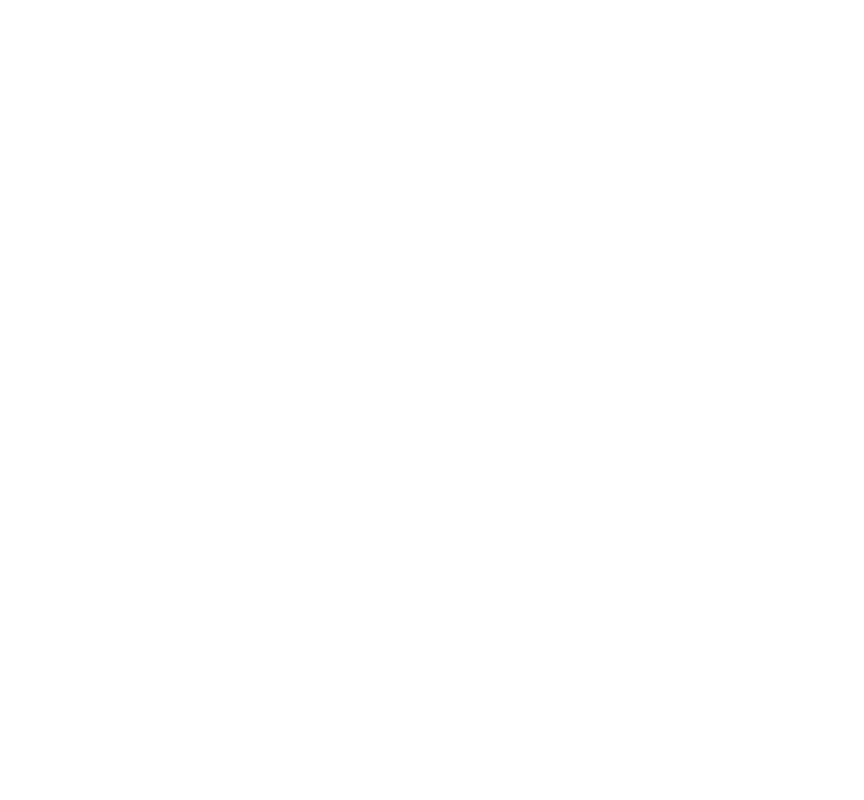
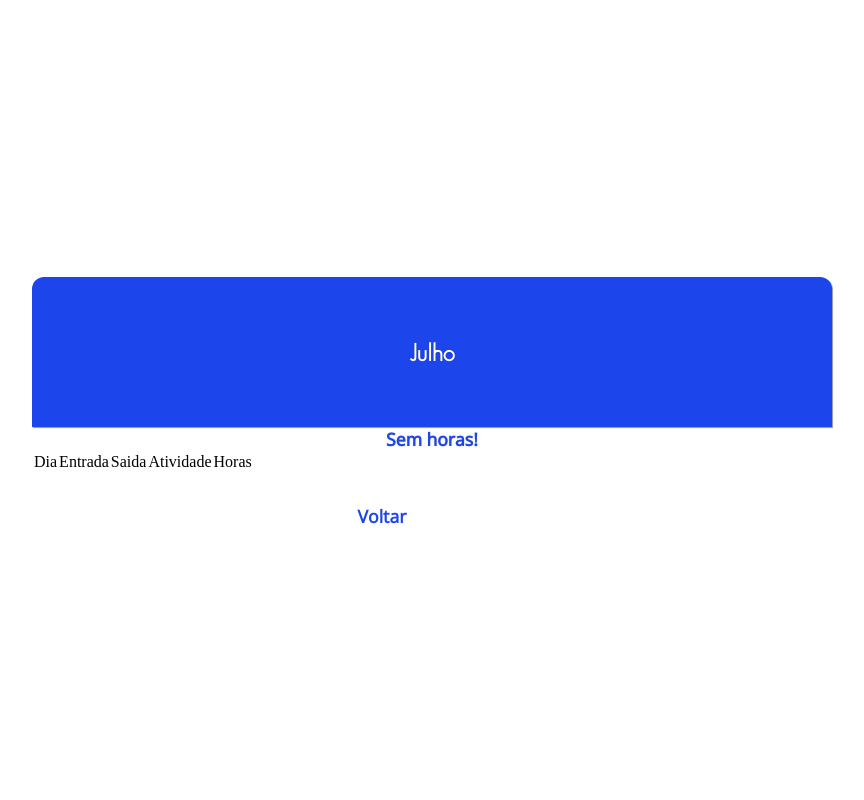
Before and after one commit to llipe20/projeto-mahrez, a PHP site: page /html/home/function/consultar-folha.php in a window 1280 px wide. Before the commit the part shown is empty. Shown: the whole page, without its empty margins (208-1072 px from the left). Run offline with PHP 8.4, Linux system fonts and the light colour scheme; the visitor is signed in with stand-in values (Sample User, id 1); data that the repository does not hold is empty.

Commit message:
add folha

```diff
--- a/css/style-mobile/function.css
+++ b/css/style-mobile/function.css
@@ -74,6 +74,12 @@
     border-radius: 12px 12px 0px 0px;
     height: 150px;
     width: 85vw;
+}
+
+#box-header-folha {
+    height: 50px;
+    width: 90vw;
+    padding-bottom: 10px;
 }
 
 .box-header-fixo {  /* CAIXA DE TOT HORA NA PAG DE HORA EXTRA*/
@@ -351,3 +357,65 @@
     color: var(--cor-principal);
     margin: auto;
 }
+
+
+/* Estilo de tabelas */
+
+body#folha {
+    height: 100%;
+    margin: 50px 0 30px 0;
+}
+
+.box-principal-folha {
+    height: auto;
+}
+
+table {
+    font-family: Arial, Helvetica, sans-serif;
+    font-size: 1.1em;
+    border: 2px solid blue;
+    border-collapse: collapse;
+    width: 90vw;
+    max-width: 650px;
+
+    padding-top: 10px;
+    box-shadow: 1px 1px 1px rgba(0, 0, 0, 0.385);
+}
+
+.th {
+    background-color: #0528b3;
+    color: white;
+}
+
+tr {
+    text-align: center;
+    height: 30px;
+    border: 2px solid blue;
+    width: auto;
+    padding: 5px;
+    color: blue
+}
+
+td {
+    height: 35px;
+    border: 2px solid blue;
+
+}
+
+.invisible {
+    display: none;
+}
+
+.final-semana {
+    background-color: #0528b3;
+    color: white;
+}
+
+.box-voltar {
+    display: flex;
+    align-items: center;
+    justify-content: center;
+    height: 60px;
+    width: 90vw;
+    max-width: 650px;
+}
--- a/html/home/function/consultar-folha.php
+++ b/html/home/function/consultar-folha.php
@@ -3,9 +3,38 @@
 <head>
     <meta charset="UTF-8">
     <meta name="viewport" content="width=device-width, initial-scale=1.0">
+    <link rel="stylesheet" href="../../css/style-mobile/all.css" media="all">
+    <link rel="stylesheet" href="../../../css/style-mobile/function.css" media="screen and (max-width: 800px)">
+     <link rel="stylesheet" href="../../../css/style-desktop/function.css" media="screen and (min-width: 801px)">
     <title>Document</title>
 </head>
-<body>
+<body id="folha">
     <?php include_once './data.php'; verificar_login(); ?>
+
+    <div class="box-principal-folha">
+        <header id="box-header-folha" class="box-header">
+
+            <?php date_default_timezone_set('America/Sao_Paulo'); echo '<h2 class="titulo">'.detector_mes(date('m')).'</h2>';?>
+
+        </header>
+
+        <table class="box-conteudo-folha">
+            <tr class="th">
+                <td>Dia</td>
+                <td>Entrada</td>
+                <td>Saida</td>
+                <td class="invisible">Atividade</td>
+                <td>Horas</td>
+            </tr>
+            <?php
+                montarTabela($_SESSION['id']);
+            ?>
+        </table>
+
+        <div class="box-voltar">
+            <a id="voltar-home-modponto" class="link-voltar" href="../home.php">Voltar</a>
+        </div>
+
+    </div>
 </body>
 </html>
--- a/html/home/function/data.php
+++ b/html/home/function/data.php
@@ -8,6 +8,67 @@
 <body>
 
 <?php // FUNÇÕES ESPÉCIFICCAS PARA OS CODIGOS;
+
+    // FUNÇÃO para pegar todos os registros de um usuário do mês e exibir os dias com link
+    function montarTabela($id)
+    {
+        date_default_timezone_set('America/Sao_Paulo');
+
+        include '../../../php/conexao.php';
+
+        $mes_atual = intval(date('m'));
+
+        $sql = "SELECT * FROM folha WHERE usuario = $id AND MONTH(STR_TO_DATE(dia, '%Y-%m-%d')) = '$mes_atual' ORDER BY dia";
+        $result = mysqli_query($conn, $sql);
+
+        if (mysqli_num_rows($result) > 0)
+        {
+           $totHoras = 0;
+
+            while ($row = mysqli_fetch_assoc($result))
+            {
+                $dia = date('d', strtotime($row['dia']));
+
+                $week = dia_semana($row['dia']);
+
+                // Separar o final de semana dos dis uteis;
+
+                if ($week != 6 or $week != 7)
+                {
+                    echo "
+                    <tr>
+                        <td>". $dia ."</td>
+                        <td>". $row['entrada']."</td>
+                        <td>". $row['saida']." </td>
+                        <td class='invisible'>". $row['atividade']." </td>
+                        <td>". $row['horas']." </td>
+                    </tr>";
+                }
+                else // dias uteis;
+                {
+                    echo "
+                    <tr class='final-semana'>
+                        <td>". $dia ."</td>
+                        <td>". $row['entrada']."</td>
+                        <td>". $row['saida']." </td>
+                        <td class='invisible'>". $row['atividade']." </td>
+                        <td>". $row['horas']." </td>
+                    </tr>";
+                }
+
+                $totHoras += $row['horas'];
+            }
+
+            return $totHoras;
+        }
+        else
+        {
+            echo '<h2 class="msg-vazio">Sem horas!</h2>';
+        }
+    }
+
+
+
 
     // Verificar se a função calcular_salario já foi declarada
     if (!function_exists('calcular_salario')) {
@@ -229,6 +290,8 @@
 
 
 
+
+
     // Função que traz registros específicos na tabela de folha
     function trazer_folha($cod)
     {
```
